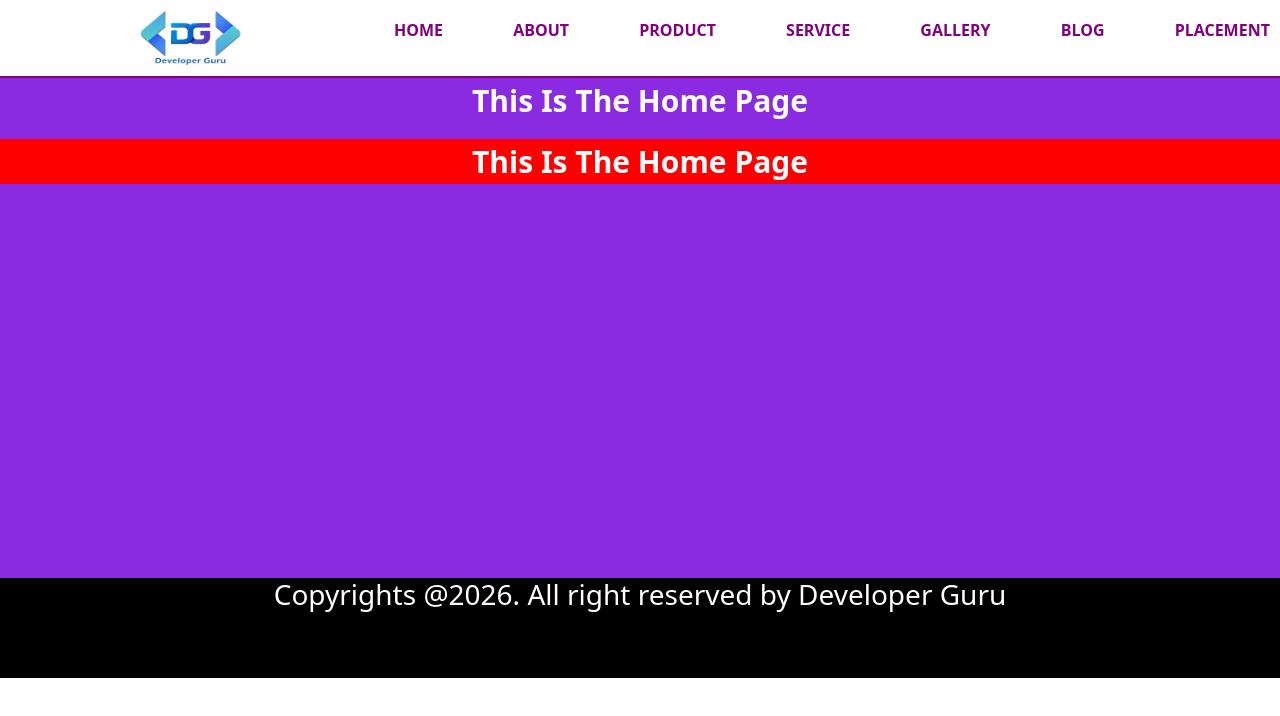
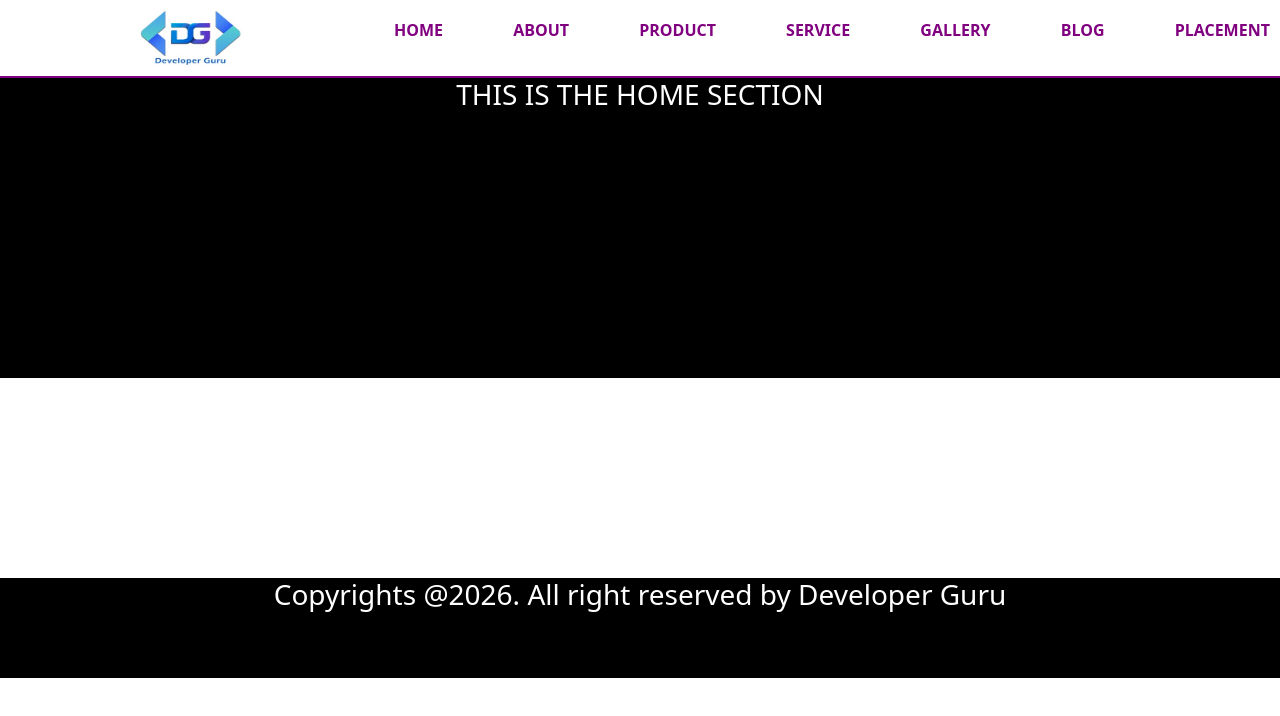
Before and after one commit to Developer-Guru-Offical/UI-329, a React (Vite) app in the folder React Js/UI-329/: page / in a window 1280 px wide. Shown: the top 716 px of the page. Built offline with nearby package versions, Linux system fonts and the light colour scheme.

Commit message:
props intro

```diff
--- /dev/null
+++ b/React Js/UI-329/src/Components/HomeSection/HomeSection.module.scss
@@ -0,0 +1,12 @@
+
+.homeSectionMain{
+    float:left;
+    width:100%;
+    height:300px;
+    background-color: black;
+}
+
+.homeSectionMain h3{
+    color:white;
+    text-align:center;
+}
--- /dev/null
+++ b/React Js/UI-329/src/Components/HomeSection/index.jsx
@@ -0,0 +1,12 @@
+import styles from './HomeSection.module.scss';
+
+const HomeSection=({titleName})=>{
+    //console.log(titleName);
+    return (
+        <div className={styles.homeSectionMain}>
+            <h3>{titleName}</h3>
+        </div>
+    )
+}
+
+export default HomeSection;
--- a/React Js/UI-329/src/Pages/Home/Home.module.scss
+++ b/React Js/UI-329/src/Pages/Home/Home.module.scss
@@ -1,18 +1,18 @@
 //@import '../../assets/scss/variable.scss';
-//@use "../../assets/scss/variables.scss";
+@use '../../assets/scss/variable.scss' as *;
 
 .mainWrapper
 {
     width:100%;
     float:left;
     height:500px;
-    background-color:blueviolet;
+    //background-color:$primanyBg;
 }
 
 .textTitleHome{
     font-size: 30px;
     font-weight: 700;
-    color:white;
+    color:$primaryColor;
     // text-align:center;
 }
 
--- a/React Js/UI-329/src/Pages/Home/index.jsx
+++ b/React Js/UI-329/src/Pages/Home/index.jsx
@@ -1,12 +1,15 @@
 //import './Home.css'
 import styles from './Home.module.scss';
+import HomeSection from '../../Components/HomeSection';
 
 const Home = () => {
+ let name="THIS IS THE HOME SECTION";
 
     return (
         <div className={styles.mainWrapper}>
-            <p className={`text-center ${styles.textTitleHome}`}>This Is The Home Page</p>
-            <p className={`${styles.textTitleHome} ${styles.textTitleHome1}`}>This Is The Home Page</p>
+            <HomeSection titleName={name}/>
+            {/* <p className={`text-center ${styles.textTitleHome}`}>This Is The Home Page</p>
+            <p className={`${styles.textTitleHome} ${styles.textTitleHome1}`}>This Is The Home Page</p> */}
          </div>
 
     )
--- a/React Js/UI-329/src/assets/scss/variable.scss
+++ b/React Js/UI-329/src/assets/scss/variable.scss
@@ -7,3 +7,9 @@ $SecondaryBg:red;
 /********** colors ********/
 $primaryColor:white;
 $secondaryColor:green;
+
+/********** font-familly ********/
+$primaryFont:'lato';
+$secondaryFont:'italic'
+
+/*******************************/
--- a/React Js/UI-329/vite.config.js
+++ b/React Js/UI-329/vite.config.js
@@ -8,4 +8,9 @@ export default defineConfig({
     react(),
     babel({ presets: [reactCompilerPreset()] })
   ],
+  resolve: {
+    alias: {
+      '@': path.resolve(__dirname, './src'),
+    },
+  },
 })
```
Also changed, not shown: React Js/UI-329/src/Components/CourseSection/CourseSection.module.scss (added), React Js/UI-329/src/Components/CourseSection/Index.jsx (added).
